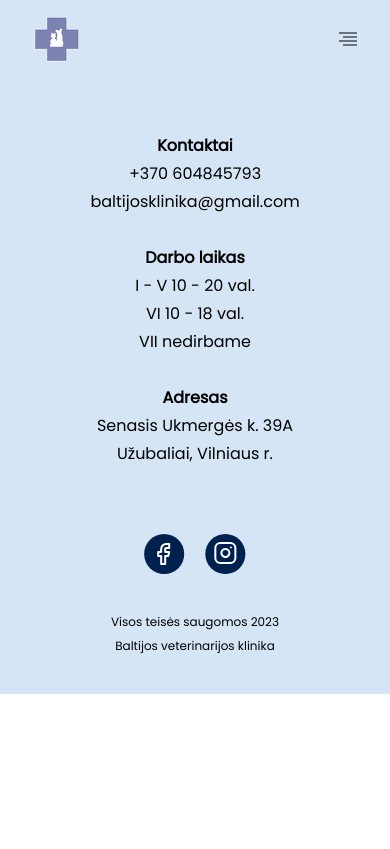
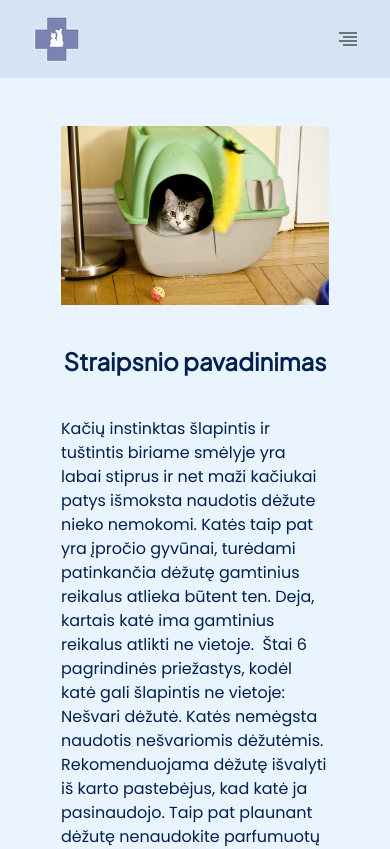
Before and after one commit to a-zyk/klinikos_web, a SvelteKit app: page /straipsniai/1 in a window 390 px wide. Shown: the top 849 px of the page. Built offline with nearby package versions, Linux system fonts and the light colour scheme.

Commit message:
Add metatag component

```diff
--- /dev/null
+++ b/src/lib/assets/Seo.svelte
@@ -0,0 +1,27 @@
+<script>
+
+    export let title;
+    export let description;
+    export let keywords;
+    export let url;
+
+
+  </script>
+
+  <svelte:head>
+    <title>{title}</title>
+    <meta name="description" content={description} />
+    <meta charset="UTF-8">
+    <meta name="keywords" content={keywords}>
+    <meta name="viewport" content="width=device-width, initial-scale=1.0">
+    <meta name='language' content='LT'>
+    <meta name='url' content={url}>
+    <meta name='identifier-URL' content='http://www.baltijosveterinarijosklinika.lt'>
+
+    <meta property="og:title" content={title} />
+<meta property="og:type" content="website" />
+<meta property="og:url" content={url} />
+<meta property="og:description" content={description}/>
+<meta property="og:image" content="/article_cat" />
+<meta property="og:locate" content="LT_lt"/>
+  </svelte:head>
--- a/src/lib/assets/WhiteButton.svelte
+++ b/src/lib/assets/WhiteButton.svelte
@@ -1,4 +1,8 @@
+<script>
+ export let href = "";
+</script>
 <button
+href={href}
   class="font-jakarta text-primary_blue font-semibold bg-white border-primary_blue border-2 px-6 py-3  rounded-2xl hover:bg-blue-800 hover:text-white focus:outline-none"
 >
   <slot />
--- a/src/lib/landing/CarouselItem.svelte
+++ b/src/lib/landing/CarouselItem.svelte
@@ -9,11 +9,11 @@
   </a>
   <div class="p-5">
     <a href="/">
-      <h5 class="mb-2 text-2xl font-bold tracking-tight">
+      <h5 class="mb-5 text-2xl font-bold tracking-tight">
         6 patarimai kaip išlaikyti augintinį sveika rudenį
       </h5>
     </a>
-    <p class="mb-3 font-normal">
+    <p class="mb-7 font-normal">
       Rudens sezonas atneša ne tik spalvingus lapus, bet ir vis dar aktyvias
       erkes bei kitus pavojus!
     </p>
--- a/src/lib/landing/Team.svelte
+++ b/src/lib/landing/Team.svelte
@@ -13,7 +13,7 @@
           Susipažinkime
         </h2>
         <div class="text-center">
-          Klinikoje dirba veterinarijos gydytojai besispecelizuojantys įvairiose
+          Klinikoje dirba veterinarijos gydytojai besispecializuojantys įvairiose
           srityse. Esame pasiruoše padėti jūsų augintiniui būti sveikesniam.
         </div>
       </div>
--- a/src/routes/+page.svelte
+++ b/src/routes/+page.svelte
@@ -1,8 +1,11 @@
 <script>
   import { Hero, Services, Team, Articles} from "$lib";
+  import Seo from "$lib/assets/Seo.svelte";
 </script>
 
 <Hero />
 <Services/>
 <Team/>
 <Articles/>
+
+<Seo title="Baltijos veterinarijos klinika" description="Baltijos klinika jusu augintiniu draugai" url="urlaskazkos" keywords="paslaugos, vet klinika"/>
--- a/src/routes/komanda/+page.svelte
+++ b/src/routes/komanda/+page.svelte
@@ -1,8 +1,9 @@
 <script>
-  import LayoutContainer from "../../lib/layout/LayoutContainer.svelte";
-  import ContentContainer from "../../lib/layout/ContentContainer.svelte";
+  import LayoutContainer from "$lib/layout/LayoutContainer.svelte";
+  import ContentContainer from "$lib/layout/ContentContainer.svelte";
   import TeamCard from "./TeamCard.svelte";
   import data from "./data";
+  import Seo from "$lib/assets/Seo.svelte";
 </script>
 
 <div class="bg-bg_lightest w-full">
@@ -32,3 +33,5 @@
     </ContentContainer>
   </LayoutContainer>
 </div>
+
+<Seo title="Komanda | Baltijos veterinarijos klinika" description="Teikiame platų spektrą paslaugų" url="urlaskazkos" keywords="paslaugos, vet klinika"/>
--- a/src/routes/kontaktai/+page.svelte
+++ b/src/routes/kontaktai/+page.svelte
@@ -1,6 +1,7 @@
 <script>
-  import LayoutContainer from "../../lib/layout/LayoutContainer.svelte";
-  import ContentContainer from "../../lib/layout/ContentContainer.svelte";
+  import LayoutContainer from "$lib/layout/LayoutContainer.svelte";
+  import ContentContainer from "$lib/layout/ContentContainer.svelte";
+  import Seo from "$lib/assets/Seo.svelte";
 </script>
 
 <div class="bg-bg_lightest w-full">
@@ -40,3 +41,5 @@
     </ContentContainer>
   </LayoutContainer>
 </div>
+
+<Seo title="Kontaktai | Baltijos veterinarijos klinika" description="Baltijos klinika jusu augintiniu draugai" url="urlaskazkos" keywords="paslaugos, vet klinika"/>
--- a/src/routes/paslaugos/+page.svelte
+++ b/src/routes/paslaugos/+page.svelte
@@ -1,7 +1,8 @@
 <script>
-  import LayoutContainer from "../../lib/layout/LayoutContainer.svelte";
-  import ContentContainer from "../../lib/layout/ContentContainer.svelte";
+  import LayoutContainer from "$lib/layout/LayoutContainer.svelte";
+  import ContentContainer from "$lib/layout/ContentContainer.svelte";
   import ServicesItem from "./SevicesItem.svelte";
+  import Seo from "$lib/assets/Seo.svelte";
   import { Syringe } from "$lib/assets";
   const data = [
     {
@@ -84,3 +85,5 @@
     </ContentContainer>
   </LayoutContainer>
 </div>
+
+<Seo title="Paslaugos | Baltijos veterinarijos klinika" description="Teikiame platų spektrą paslaugų" url="urlaskazkos" keywords="paslaugos, vet klinika"/>
--- a/src/routes/straipsniai/+page.svelte
+++ b/src/routes/straipsniai/+page.svelte
@@ -1,7 +1,8 @@
 <script>
-  import LayoutContainer from "../../lib/layout/LayoutContainer.svelte";
-  import ContentContainer from "../../lib/layout/ContentContainer.svelte";
-  import CarouselItem from "../../lib/landing/CarouselItem.svelte";
+  import LayoutContainer from "$lib/layout/LayoutContainer.svelte";
+  import ContentContainer from "$lib/layout/ContentContainer.svelte";
+  import CarouselItem from "$lib/landing/CarouselItem.svelte";
+  import Seo from "$lib/assets/Seo.svelte";
 </script>
 
 <div class="bg-bg_lightest w-full">
@@ -29,3 +30,5 @@
     </ContentContainer>
   </LayoutContainer>
 </div>
+
+<Seo title="Naujienos | Baltijos veterinarijos klinika" description="Baltijos klinika jusu augintiniu draugai" url="urlaskazkos" keywords="paslaugos, vet klinika"/>
--- a/src/routes/straipsniai/[slug]/+page.svelte
+++ b/src/routes/straipsniai/[slug]/+page.svelte
@@ -0,0 +1,72 @@
+<script>
+  import LayoutContainer from "$lib/layout/LayoutContainer.svelte";
+  import ContentContainer from "$lib/layout/ContentContainer.svelte";
+  import Seo from "$lib/assets/Seo.svelte";
+</script>
+
+<div class="bg-bg_lightest w-full">
+  <LayoutContainer>
+    <ContentContainer>
+      <div class="w-full flex items-center justify-center">
+        <div class="flex flex-col items-center gap-10 max-w-[900px]">
+          <div class="h-auto w-auto">
+            <img
+              class="w-full h-full"
+              alt="straipsnio turini ilsiutruojanti nuotrauka"
+              src="/cat_large.jpg"
+            />
+          </div>
+          <h1 class="text-2xl md:text-3xl lg:text-5xl font-bold font-jakarta">
+            Straipsnio pavadinimas
+          </h1>
+          <div class="">
+            Kačių instinktas šlapintis ir tuštintis biriame smėlyje yra labai
+            stiprus ir net maži kačiukai patys išmoksta naudotis dėžute nieko
+            nemokomi. Katės taip pat yra įpročio gyvūnai, turėdami patinkančia
+            dėžutę gamtinius reikalus atlieka būtent ten. Deja, kartais katė ima
+            gamtinius reikalus atlikti ne vietoje.  Štai 6 pagrindinės
+            priežastys, kodėl katė gali šlapintis ne vietoje: Nešvari dėžutė.
+            Katės nemėgsta naudotis nešvariomis dėžutėmis. Rekomenduojama dėžutę
+            išvalyti iš karto pastebėjus, kad katė ja pasinaudojo. Taip pat
+            plaunant dėžutę nenaudokite parfumuotų valiklių, stipraus baliklio
+            ir kitų chemikalų, verčiau rinktis švelnų muilą, o kvapą pašalinti
+            specialiais kvapo naikinimui skirtais purškalais. Dėžutė yra
+            judrioje, nesaugioje vietoje. Jei dėžutė yra vietoje, kur dažnai
+            vaikšto žmonės, katė gali jaustis nesaugiai ir ieškos privatesnės
+            vietos. Rekomenduojame dėžutę statyti prie sienos ar kampe, ramioje,
+            tylioje namų vietoje. Parfumuotas ir nesulimpantis kraikas.
+            Sulimpantis kraikas katėms skatina natūralų kapstymo instinktą bei
+            primena vietą, kurią katė rinktusi gamtoje - birios žemės plotą.
+            Katėms taip pat svarbus ir kvapas - nors dėžutė atrodo švari ir
+            žmonėms kvapas nėra jaučiamas, katė gali užuosti, kad ji naudojosi
+            šia dėžute anksčiau. Parfumuoti kraikai šį kvapą gali slopinti.
+            Todėl katės mieliau renkasi sulimpantis ir bekvapį kraiką. Dėžutė
+            per maža. Dėžutė turėtų būti pakankamai didelė, kad katė galėtų
+            patogiai atsistoti ir kapstytis. Jei dėžutė per maža, katė gali jos
+            vengti. Dėžučių per mažai. Namuose turėtų būti tiek dėžučių, kiek
+            yra kačių ir viena dėžute daugiau. Tai užtikrins, kad visada bus
+            prieinama švari, neužimta dėžutė. Skausmas. Jei katė turi šlapimo
+            sistemos ar sąnarių problemų ir šlapinimosi metu skauda- gali
+            išsivystyti dėžutės asociacija su skausmu. Jei katė turi šlapimo
+            takų problemų kiti lydintys požymiai: miaukimas šlapinantis, dažnas
+            ėjimas į kraiko dėžutę, šlapinimasis po kelis lašelius ar gerokai
+            mažesniu kiekių nei anksčiau, kraujas šlapime.  Ką daryti, jei katė
+            šlapinasi ne vietoje? Jei pastebėjote, kad jūsų katė šlapinasi ne
+            vietoje, pirmiausia įsitikinkite, kad nėra jokios sveikatos
+            problemų. Šlapimo takų problemų lydintys požymiai: miaukimas
+            šlapinantis, dažnas ėjimas į dėžutę, nedidelis kiekis šlapimo,
+            kraujas šlapime. Pastebėjus, kad katė ėmė šlapintis ne savo dėžutėje
+            ar bent vieną iš paminėtų požymių rekomenduojama kuo skubiau
+            registruotis konsultacijai pas veterinarijos gydytoją! Jei katė
+            sveika, galite pabandyti pakeisti šiuos dalykus: Dažniau valykite
+            dėžutę. Perkelkite dėžutę į ramesnę vietą. Pabandykite naudoti
+            bekvapį sulimpantį kraiką. Įsigykite didesnę dėžutę. Jei turite
+            daugiau nei vieną katę, įsigykite papildomą dėžę.
+          </div>
+        </div>
+      </div>
+    </ContentContainer>
+  </LayoutContainer>
+</div>
+
+<Seo title="Baltijos veterinarijos klinika" description="Baltijos klinika jusu augintiniu draugai" url="urlaskazkos" keywords="paslaugos, vet klinika"/>
```
Also changed, not shown: static/cat_large.jpg (added).
